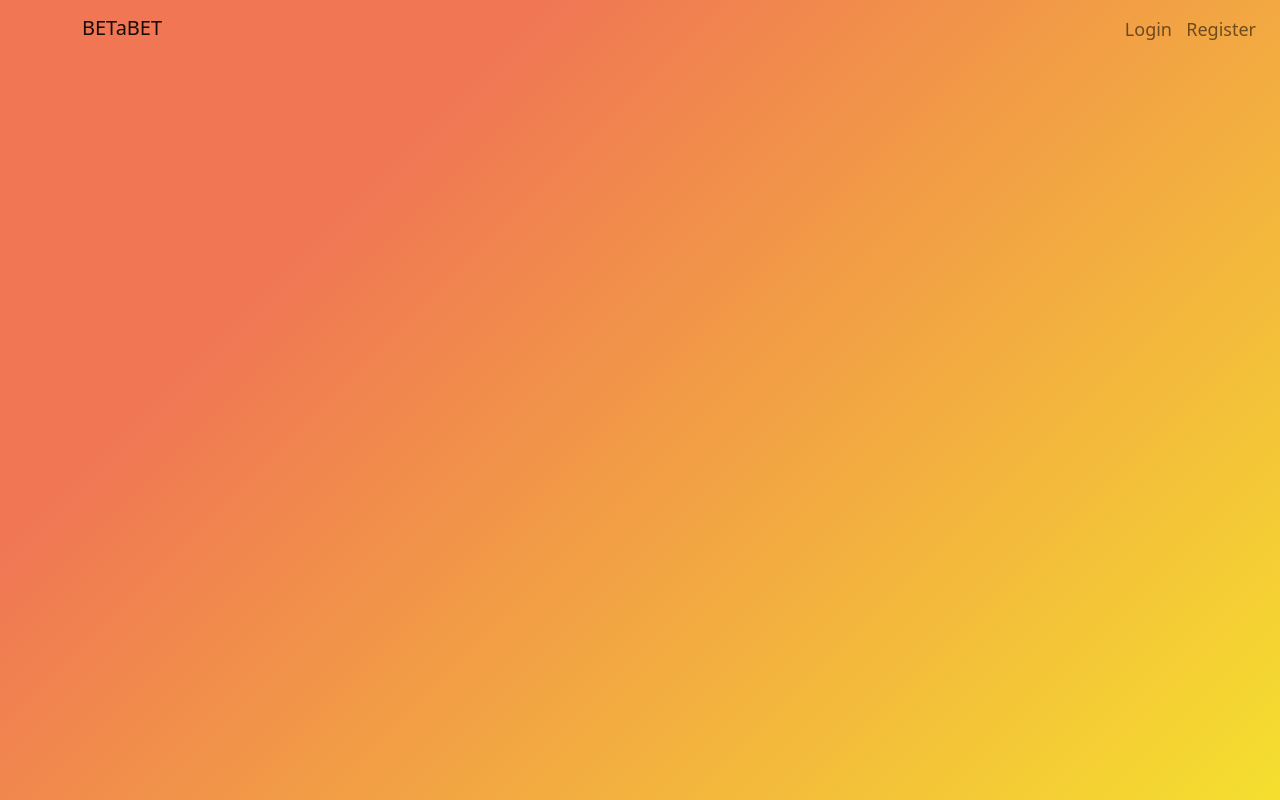
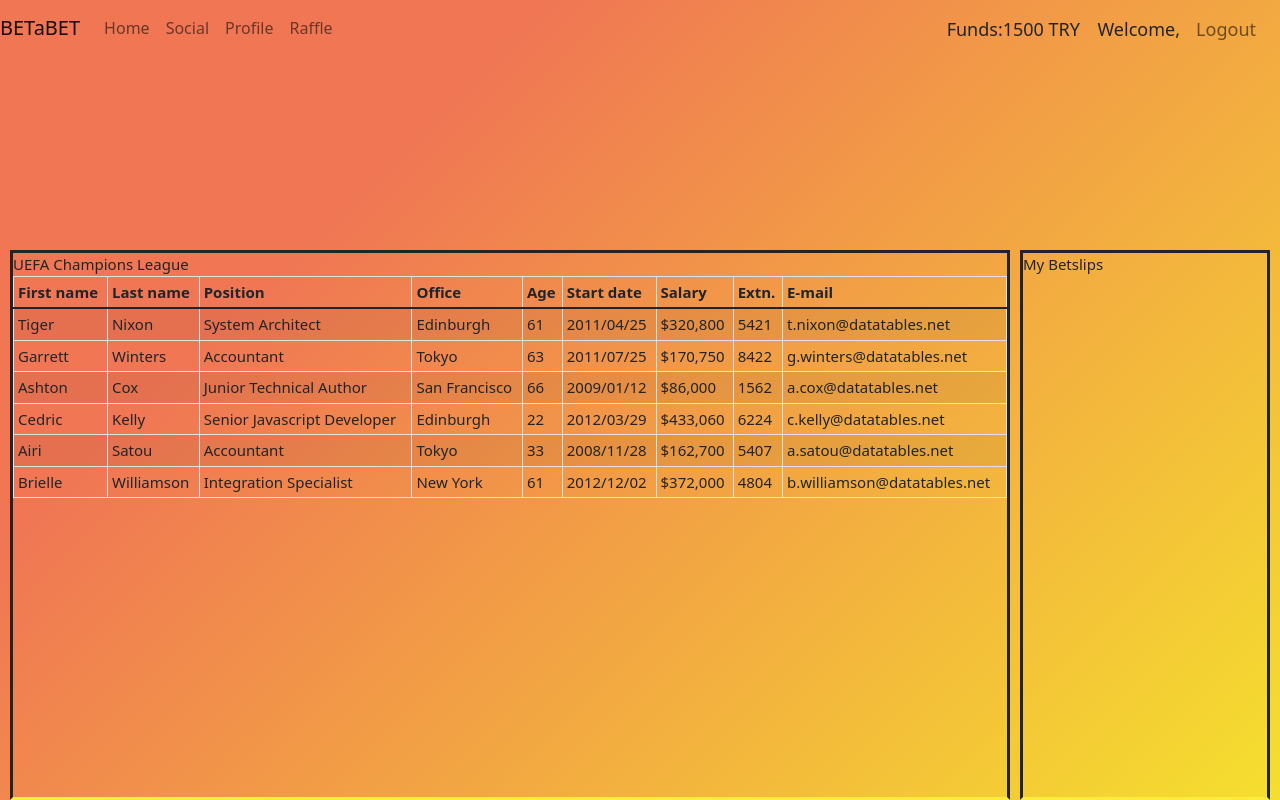
Before and after one commit to turgut-edis/SocialBettingProject, a React (Create React App) app in the folder redux-intro/: page /homepage in a window 1280 px wide. Built offline with nearby package versions, Linux system fonts and the light colour scheme.

Commit message:
Arrangement for Reg and HomePage

```diff
--- a/redux-intro/src/App.css
+++ b/redux-intro/src/App.css
@@ -102,3 +102,15 @@ body {
   right: 16px;
   font-size: 18px;
 }
+.nav-item7{
+  position: absolute;
+  top: 16px;
+  right: 100px;
+  font-size: 18px;
+}
+.nav-item8{
+  position: absolute;
+  top: 16px;
+  right: 200px;
+  font-size: 18px;
+}
--- a/redux-intro/src/App.js
+++ b/redux-intro/src/App.js
@@ -8,6 +8,8 @@ import '../node_modules/bootstrap/dist/css/bootstrap.min.css';
 
 import Login from "./components/Login";
 import Register from "./components/Register";
+import HomePage from './components/HomePage';
+
 import {
   BrowserRouter as Router,
   Routes,
@@ -15,6 +17,7 @@ import {
   Link,
   Switch,
  } from "react-router-dom";
+
  const App = () => {
   return (
 
@@ -23,27 +26,12 @@ import {
 
 
     <div className="App">
-  <nav className="navbar navbar-expand-lg navbar-light fixed-top">
-      <div className="container">
-        <Link className="navbar-brand" to={"/"}>BETaBET</Link>
-        <div className="collapse navbar-collapse" id="navbarTogglerDemo02">
-          <ul className="navbar-nav ml-auto">
-            <li className="nav-item">
-              <Link className="nav-link" to={"/"}>Login</Link>
-            </li>
-            <li className="nav-item2">
-              <Link className="nav-link" to={"/register"}>Register</Link>
-            </li>
-          </ul>
-        </div>
-      </div>
-    </nav>
-
     <div className="outer">
       <div className="inner">
       <Routes>
       <Route path="/" element={<Login/>} />
       <Route path="/register" element={<Register/>} />
+      <Route path="/homepage" element={<HomePage/>} />
       </Routes>
       </div>
     </div>
--- /dev/null
+++ b/redux-intro/src/components/HomePage.js
@@ -0,0 +1,157 @@
+import React, { useState } from "react";
+import Form from "react-bootstrap/Form";
+import Button from "react-bootstrap/Button";
+import "./csscomponents/LogReg.css";
+import {
+    BrowserRouter as Router,
+    Routes,
+    Route,
+    Link,
+    Switch,
+   } from "react-router-dom";
+
+export default function HomePage() {
+  const [user, setUser] = useState("");
+  const [pass, setPassword] = useState("");
+
+  function validateForm() {
+    return user.length > 0 && pass.length > 0;
+  }
+
+  function handleSubmit(event) {
+    event.preventDefault();
+  }
+
+  return (
+    <body>
+
+
+
+      <div className="container">
+      <nav className="navbar navbar-expand-lg navbar-light fixed-top">
+        <Link className="navbar-brand" to={"/"}>BETaBET</Link>
+        <div className="collapse navbar-collapse" id="navbarTogglerDemo02">
+          <ul className="navbar-nav ml-auto">
+          <li className="nav-item3">
+              <Link className="nav-link" to={"/homepage"}>Home</Link>
+            </li>
+            <li className="nav-item4">
+              <Link className="nav-link" to={"/homepage"}>Social</Link>
+            </li>
+            <li className="nav-item5">
+              <Link className="nav-link" to={"/homepage"}>Profile</Link>
+            </li>
+            <li className="nav-item6">
+              <Link className="nav-link" to={"/homepage"}>Raffle</Link>
+            </li>
+            <li className="nav-item8">
+              <p>Funds:1500 TRY {user}</p>
+            </li>
+            <li className="nav-item7">
+              <p>Welcome, {user}</p>
+            </li>
+            <li className="nav-item2">
+              <Link className="nav-link" to={"/"}>Logout</Link>
+            </li>
+          </ul>
+        </div>
+        </nav>
+      </div>
+
+
+    <div class="right-rect">
+        My Betslips
+    </div>
+    <div class="left-rect">
+        UEFA Champions League
+
+        <table id="dtHorizontalVerticalExample" class="table table-striped table-bordered table-sm " cellspacing="0"
+  width="100%">
+  <thead>
+    <tr>
+      <th>First name</th>
+      <th>Last name</th>
+      <th>Position</th>
+      <th>Office</th>
+      <th>Age</th>
+      <th>Start date</th>
+      <th>Salary</th>
+      <th>Extn.</th>
+      <th>E-mail</th>
+    </tr>
+  </thead>
+  <tbody>
+    <tr>
+      <td>Tiger</td>
+      <td>Nixon</td>
+      <td>System Architect</td>
+      <td>Edinburgh</td>
+      <td>61</td>
+      <td>2011/04/25</td>
+      <td>$320,800</td>
+      <td>5421</td>
+      <td>t.nixon@datatables.net</td>
+    </tr>
+    <tr>
+      <td>Garrett</td>
+      <td>Winters</td>
+      <td>Accountant</td>
+      <td>Tokyo</td>
+      <td>63</td>
+      <td>2011/07/25</td>
+      <td>$170,750</td>
+      <td>8422</td>
+      <td>g.winters@datatables.net</td>
+    </tr>
+    <tr>
+      <td>Ashton</td>
+      <td>Cox</td>
+      <td>Junior Technical Author</td>
+      <td>San Francisco</td>
+      <td>66</td>
+      <td>2009/01/12</td>
+      <td>$86,000</td>
+      <td>1562</td>
+      <td>a.cox@datatables.net</td>
+    </tr>
+    <tr>
+      <td>Cedric</td>
+      <td>Kelly</td>
+      <td>Senior Javascript Developer</td>
+      <td>Edinburgh</td>
+      <td>22</td>
+      <td>2012/03/29</td>
+      <td>$433,060</td>
+      <td>6224</td>
+      <td>c.kelly@datatables.net</td>
+    </tr>
+    <tr>
+      <td>Airi</td>
+      <td>Satou</td>
+      <td>Accountant</td>
+      <td>Tokyo</td>
+      <td>33</td>
+      <td>2008/11/28</td>
+      <td>$162,700</td>
+      <td>5407</td>
+      <td>a.satou@datatables.net</td>
+    </tr>
+    <tr>
+      <td>Brielle</td>
+      <td>Williamson</td>
+      <td>Integration Specialist</td>
+      <td>New York</td>
+      <td>61</td>
+      <td>2012/12/02</td>
+      <td>$372,000</td>
+      <td>4804</td>
+      <td>b.williamson@datatables.net</td>
+    </tr>
+  </tbody>
+</table>
+    </div>
+
+</body>
+
+  );
+}
--- a/redux-intro/src/components/Login.js
+++ b/redux-intro/src/components/Login.js
@@ -2,21 +2,45 @@ import React, { useState } from "react";
 import Form from "react-bootstrap/Form";
 import Button from "react-bootstrap/Button";
 import "./csscomponents/LogReg.css";
+import { useNavigate } from 'react-router-dom';
+import {
+    BrowserRouter as Router,
+    Routes,
+    Route,
+    Link,
+    Switch,
+   } from "react-router-dom";
 
 export default function Login() {
   const [user, setUser] = useState("");
   const [pass, setPassword] = useState("");
+  const navigate = useNavigate();
 
   function validateForm() {
     return user.length > 0 && pass.length > 0;
   }
-
-  function handleSubmit(event) {
-    event.preventDefault();
-  }
+  const handleSubmit = async (e) => {
+    e.preventDefault();
+    navigate('/homepage');
+  };
 
   return (
     <body>
+        <nav className="navbar navbar-expand-lg navbar-light fixed-top">
+      <div className="container">
+        <Link className="navbar-brand" to={"/"}>BETaBET</Link>
+        <div className="collapse navbar-collapse" id="navbarTogglerDemo02">
+          <ul className="navbar-nav ml-auto">
+            <li className="nav-item">
+              <Link className="nav-link" to={"/"}>Login</Link>
+            </li>
+            <li className="nav-item2">
+              <Link className="nav-link" to={"/register"}>Register</Link>
+            </li>
+          </ul>
+        </div>
+      </div>
+    </nav>
         <div class="login-container text-c animated flipInX">
                 <div>
                     <h1 class="logo-badge text-whitesmoke"><span class="fa fa-user-circle"></span></h1>
@@ -24,22 +48,22 @@ export default function Login() {
                 <div class="bet-text"><h3 class="text-whitesmoke">The best way to make bets while interacting with your friend!</h3></div>
 
                 <div class="container-content">
-                    <form class="margin-t">
+
+                    <form class="margin-t" onSubmit={handleSubmit}>
                     <div class="group">
-      <input type="text" required/>
+      <input type="user" required/>
       <span class="highlight"></span>
       <span class="bar"></span>
       <label>Name</label>
     </div>
 
     <div class="group">
-      <input type="text" required/>
+      <input type="password"  id="myInput" required/>
       <span class="highlight"></span>
       <span class="bar"></span>
       <label>Password</label>
     </div>
                         <button type="submit" class="form-button button-l margin-b">Sign In</button>
-
                         <a class="text-darkyellow" href="#"><small>Forgot your password?</small></a>
                         <p class="text-whitesmoke text-center"><small>Do not have an account?</small></p>
                         <a class="text-darkyellow" href="#"><small>Sign Up</small></a>
--- a/redux-intro/src/components/Register.js
+++ b/redux-intro/src/components/Register.js
@@ -2,6 +2,13 @@ import React, { useState } from "react";
 import Form from "react-bootstrap/Form";
 import Button from "react-bootstrap/Button";
 import "./csscomponents/LogReg.css";
+import {
+    BrowserRouter as Router,
+    Routes,
+    Route,
+    Link,
+    Switch,
+   } from "react-router-dom";
 
 export default function Register() {
   const [user, setUser] = useState("");
@@ -17,6 +24,21 @@ export default function Register() {
 
   return (
     <body>
+        <nav className="navbar navbar-expand-lg navbar-light fixed-top">
+      <div className="container">
+        <Link className="navbar-brand" to={"/"}>BETaBET</Link>
+        <div className="collapse navbar-collapse" id="navbarTogglerDemo02">
+          <ul className="navbar-nav ml-auto">
+            <li className="nav-item">
+              <Link className="nav-link" to={"/"}>Login</Link>
+            </li>
+            <li className="nav-item2">
+              <Link className="nav-link" to={"/register"}>Register</Link>
+            </li>
+          </ul>
+        </div>
+      </div>
+    </nav>
         <div class="login-container text-c animated flipInX">
                 <div>
                     <h1 class="logo-badge text-whitesmoke"><span class="fa fa-user-circle"></span></h1>
--- a/redux-intro/src/components/csscomponents/LogReg.css
+++ b/redux-intro/src/components/csscomponents/LogReg.css
@@ -1,3 +1,4 @@
+@import url('https://fonts.googleapis.com/css2?family=Open+Sans:wght@300&display=swap');
 html {
     height: 100%;
 }
@@ -217,6 +218,7 @@ h2 small {
   position:relative;
   margin-bottom:45px;
 
+
 }
 .group5 			  {
     position:relative;
@@ -242,7 +244,7 @@ h2 small {
     float:right;
   }
 input 				{
-  font-size:18px;
+  font-size:16px;
   background: none;
     border: none;
   padding:10px 10px 10px 5px;
@@ -269,7 +271,7 @@ input 				{
     border-bottom:1px solid #757575;
   }
 
-input:focus 		{ outline:none; }
+input:focus 		{ outline:none; color:whitesmoke}
 
 /* LABEL ======================================= */
 label 				 {
@@ -315,6 +317,7 @@ input:focus ~ label, input:valid ~ label 		{
 /* active state */
 input:focus ~ .bar:before, input:focus ~ .bar:after {
   width:50%;
+  color:whitesmoke;
 }
 
 /* HIGHLIGHTER ================================== */
@@ -333,6 +336,7 @@ input:focus ~ .highlight {
   -webkit-animation:inputHighlighter 0.3s ease;
   -moz-animation:inputHighlighter 0.3s ease;
   animation:inputHighlighter 0.3s ease;
+  color:whitesmoke;
 }
 
 /* ANIMATIONS ================ */
@@ -386,3 +390,33 @@ input:focus ~ .highlight {
   margin-right: 300px;
   display: flex;
 }
+.right-rect{
+    z-index:0;
+    height:550px;
+    width: 250px;
+    border-bottom: 3px solid #FFEB3B !important;
+    background-color: none;
+    margin-right: 500px;
+    position: absolute;
+bottom: 0;
+right: -490px;
+    border: solid;
+    text-align: left;
+    font-size: 15px;
+
+}
+.left-rect{
+    z-index:0;
+    height:550px;
+    width: 1000px;
+    border-bottom: 3px solid #FFEB3B !important;
+    background-color: none;
+    margin-left: 0px;
+    position: absolute;
+bottom: 0;
+right: 270px;
+    border: solid;
+    text-align: left;
+    font-size: 15px;
+
+}
```
